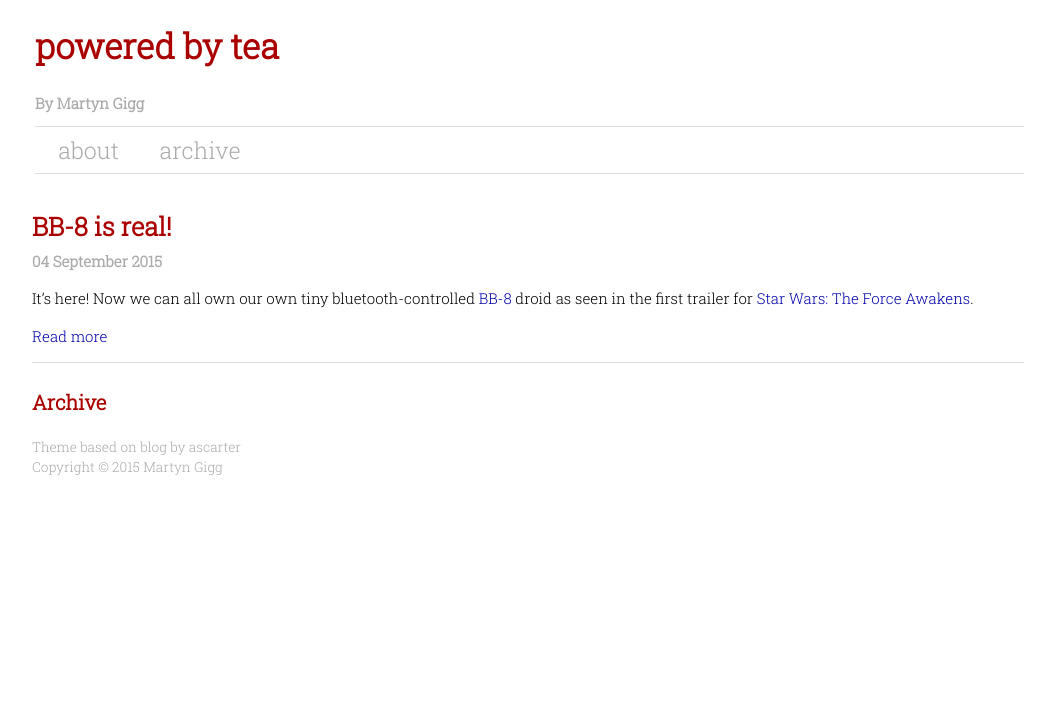
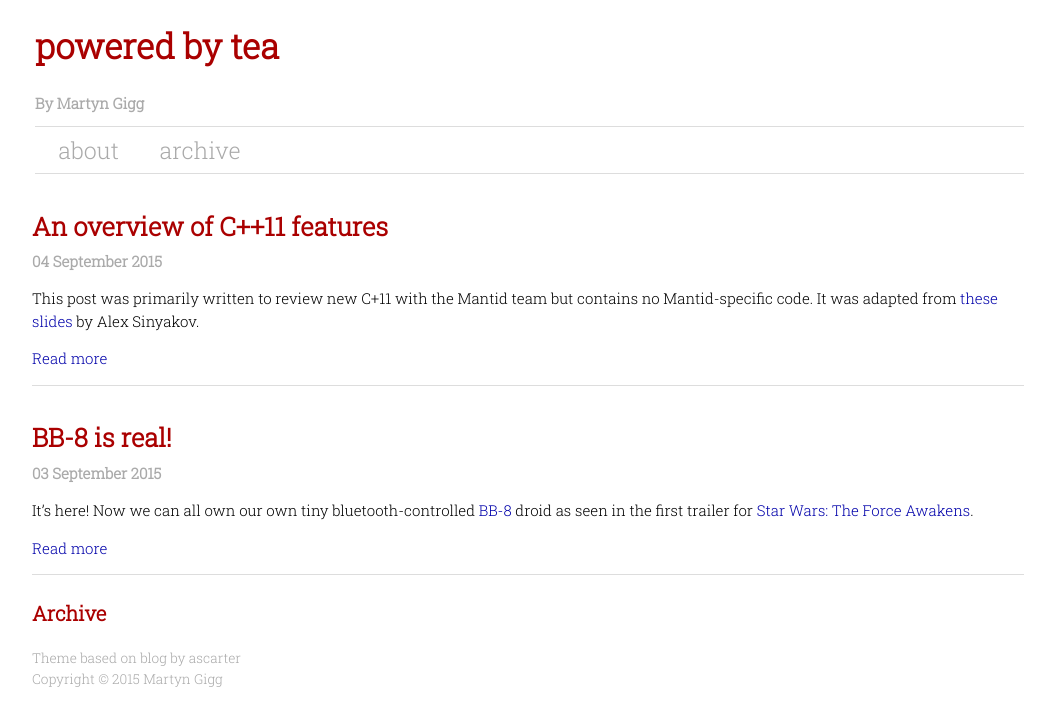
Before and after one commit to martyngigg/martyngigg.github.io, a Jekyll site: the page built from index.html, in a window 1280 px wide. Shown: the top 726 px of the page, without its empty margins (112-1167 px from the left). Built offline with Jekyll 4.4.1, drawn with Linux system fonts in a browser that asks for light colours; Markdown is read by kramdown in place of the engine named in the settings.

Commit message:
Sort out dates of posts.

```diff
--- a/_posts/2015-09-04-bb8-droid.markdown
+++ b/_posts/2015-09-03-bb8-droid.markdown
@@ -1,7 +1,7 @@
 ---
 layout: post
 title:  "BB-8 is real!"
-date:   2015-09-04 19:18
+date:   2015-09-03 19:18
 categories: general
 ---
 
--- a/_drafts/an-overview-of-cpp11-features.markdown
+++ b/_posts/2015-09-04-an-overview-of-cpp11-features.markdown
@@ -1,7 +1,7 @@
 ---
 layout: post
 title:  "An overview of C++11 features"
-date:   2015-09-25 19:25:01
+date:   2015-09-04 22:45:01
 ---
 
 This post was primarily written to review new C+11 with the Mantid team but contains no Mantid-specific code. It was adapted from [these slides](https://isocpp.org/blog/2012/12/c11-a-cheat-sheet-alex-sinyakov) by Alex Sinyakov.
```
